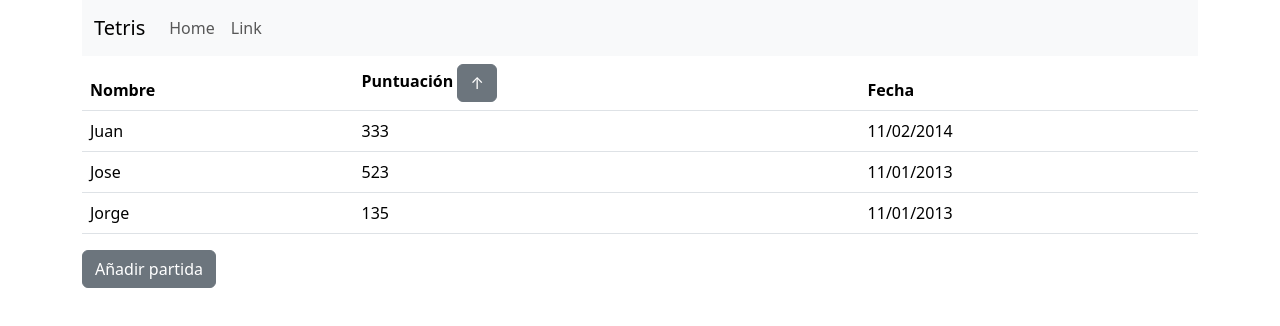
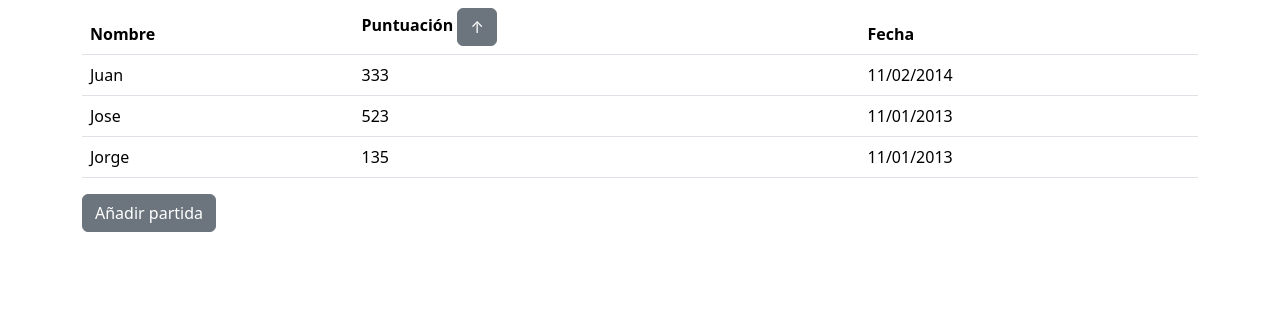
Before and after one commit to NouriHicham/proyectoTetris, a React (Vite) app: page / in a window 1280 px wide. Shown: the top 326 px of the page. Built offline with nearby package versions, Linux system fonts and the light colour scheme.

Commit message:
Actualiza array de partidas con nuevas entradas

```diff
--- a/src/App.jsx
+++ b/src/App.jsx
@@ -1,29 +1,6 @@
 import { useState } from "react";
 import { compareAsc, format } from "date-fns";
 import "./App.css";
-
-function Header(){
-  return (
-    <nav className="navbar navbar-expand-lg bg-body-tertiary">
-      <div className="container-fluid">
-        <a className="navbar-brand" href="#">Tetris</a>
-        <button className="navbar-toggler" type="button" data-bs-toggle="collapse" data-bs-target="#navbarSupportedContent" aria-controls="navbarSupportedContent" aria-expanded="false" aria-label="Toggle navigation">
-          <span className="navbar-toggler-icon"></span>
-        </button>
-        <div className="collapse navbar-collapse" id="navbarSupportedContent">
-          <ul className="navbar-nav me-auto mb-lg-0">
-            <li className="nav-item">
-              <a className="nav-link" href="#">Home</a>
-            </li>
-            <li className="nav-item">
-              <a className="nav-link" href="#">Link</a>
-            </li>
-          </ul>
-        </div>
-      </div>
-    </nav>
-  );
-}
 
 function Puntuacion(props){
 
@@ -49,7 +26,6 @@
   function ordenarArray(){
     const arrayOrdenada = partidas.sort((partidaA, partidaB) => partidaB.score - partidaA.score)
     setPartidas([...arrayOrdenada]);
-    console.log(partidas);
   }
 
   function addPartida(props){
@@ -85,7 +61,6 @@
 
   return (
     <>
-      <Header></Header>
       <TablaPartidas></TablaPartidas>
     </>
   );
```
